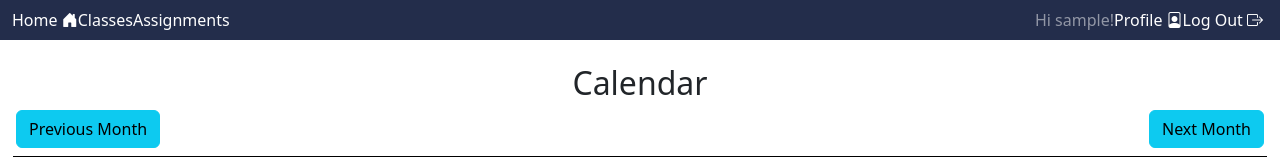
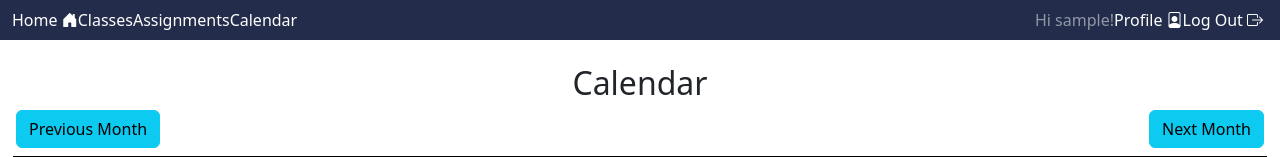
Before and after one commit to geetan-gandhe/assignment-organizer, a Django app: page /calendar/ in a window 1280 px wide. Shown: the top 157 px of the page. Run offline with Django 3.2, Linux system fonts and the light colour scheme; the visitor is signed in with stand-in values (Sample User, id 1); data that the repository does not hold is empty; some libraries are stand-ins or nearby versions.

Commit message:
add to navbar

```diff
--- a/templates/base.html
+++ b/templates/base.html
@@ -18,13 +18,15 @@
         </li>
         {% block content %}
         {% if user.is_authenticated %}
-            <!-- <a href="{% url 'organizer:classes' %}">Calendar</a> --> <!-- change to organizer:calendar after calendar implementation-->
         <li class="nav-item active">
             <a class="nav-link" href="{% url 'organizer:classes' %}">Classes</a>
         </li>
         <li class="nav-item active">
             <a class="nav-link" href="{% url 'organizer:todo' %}">Assignments</a>
         </li>
+        <li class="nav-item active">
+          <a class="nav-link" href="{% url 'organizer:calendar' %}">Calendar</a>
+      </li>
         </ul>
         <ul class="navbar-nav ms-auto">
             <span class="navbar-text" class="text-white">
```
